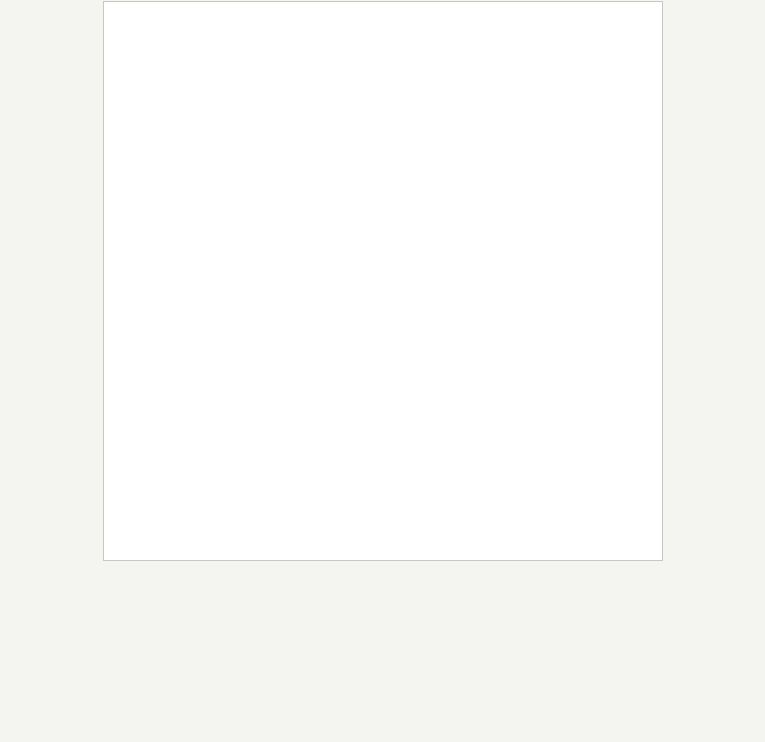
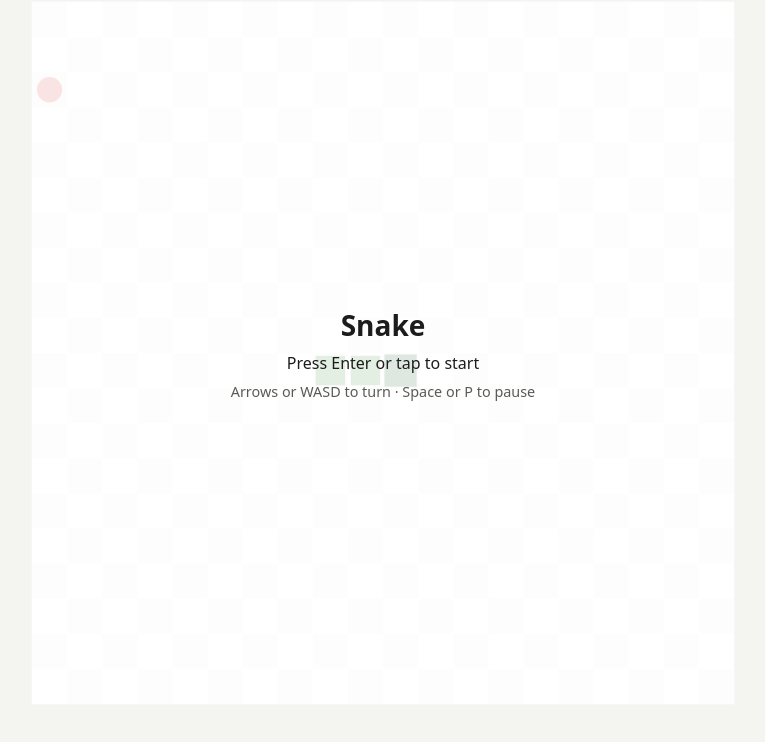
Before and after one commit to v8integra/Snake-with-Power-Ups, a website built with Vite: page index.html in a window 1280 px wide. Shown: the part 54-796 px from the top of the page, without its empty margins (257-1022 px from the left). Built offline with nearby package versions, Linux system fonts and the light colour scheme.

Commit message:
Slice 3: Playable game
Co-Authored-By: Claude Opus 5.5 <noreply@anthropic.com>

```diff
--- a/index.html
+++ b/index.html
@@ -9,7 +9,10 @@
   <body>
     <main class="app">
       <h1>Snake With Power-Ups</h1>
-      <canvas id="board" aria-label="Snake game board"></canvas>
+      <div class="board-wrap">
+        <canvas id="board" aria-label="Snake game board"></canvas>
+        <div id="overlay" class="overlay" hidden></div>
+      </div>
     </main>
     <script type="module" src="/src/main.ts"></script>
   </body>
--- a/src/game/index.ts
+++ b/src/game/index.ts
@@ -3,4 +3,5 @@ export { createRng } from './rng'
 export { GRID_SIZE } from './grid'
 export { createInitialState } from './state'
 export { queueTurn } from './turns'
+export { startGame, togglePause } from './status'
 export { step, FOOD_POINTS } from './step'
--- /dev/null
+++ b/src/game/status.ts
@@ -0,0 +1,13 @@
+import type { GameState } from './types'
+
+/** Ready → playing. Any other status is left alone. */
+export function startGame(state: GameState): GameState {
+  return state.status === 'ready' ? { ...state, status: 'playing' } : state
+}
+
+/** Playing ↔ paused. Any other status is left alone. Nothing else changes, so no timer moves. */
+export function togglePause(state: GameState): GameState {
+  if (state.status === 'playing') return { ...state, status: 'paused' }
+  if (state.status === 'paused') return { ...state, status: 'playing' }
+  return state
+}
--- /dev/null
+++ b/src/input.ts
@@ -0,0 +1,46 @@
+import type { Direction } from './game'
+
+export type KeyboardHandlers = {
+  turn: (dir: Direction) => void
+  pause: () => void
+  enter: () => void
+}
+
+const TURN_KEYS: Record<string, Direction> = {
+  ArrowUp: 'up',
+  ArrowDown: 'down',
+  ArrowLeft: 'left',
+  ArrowRight: 'right',
+  w: 'up',
+  s: 'down',
+  a: 'left',
+  d: 'right',
+}
+
+/** Listens for game keys on the window. Returns a function that stops listening. */
+export function attachKeyboard(handlers: KeyboardHandlers): () => void {
+  const onKeyDown = (e: KeyboardEvent) => {
+    if (e.ctrlKey || e.metaKey || e.altKey) return
+    // A focused button handles its own Enter/Space as a click; don't do it twice.
+    const onButton = e.target instanceof HTMLButtonElement
+    const key = e.key.length === 1 ? e.key.toLowerCase() : e.key
+
+    const dir = TURN_KEYS[key]
+    if (dir) {
+      e.preventDefault() // stop arrow keys scrolling the page
+      handlers.turn(dir)
+      return
+    }
+    if ((key === ' ' || key === 'p') && !(onButton && key === ' ')) {
+      e.preventDefault()
+      if (!e.repeat) handlers.pause()
+      return
+    }
+    if (key === 'Enter' && !onButton) {
+      e.preventDefault()
+      if (!e.repeat) handlers.enter()
+    }
+  }
+  window.addEventListener('keydown', onKeyDown)
+  return () => window.removeEventListener('keydown', onKeyDown)
+}
--- /dev/null
+++ b/src/loop.ts
@@ -0,0 +1,15 @@
+/**
+ * Fixed-timestep clock. Frames can arrive at any rate (60 Hz, 144 Hz, uneven);
+ * this turns elapsed time into a whole number of game ticks and carries the leftover.
+ */
+
+/** A long gap (a hitch, or a tab coming back) counts as at most this much time, so the snake never jumps. */
+export const MAX_FRAME_MS = 250
+
+export type ClockResult = { ticks: number; accMs: number }
+
+export function consumeTime(accMs: number, elapsedMs: number, tickMs: number): ClockResult {
+  const acc = accMs + Math.min(Math.max(elapsedMs, 0), MAX_FRAME_MS)
+  const ticks = Math.floor(acc / tickMs)
+  return { ticks, accMs: acc - ticks * tickMs }
+}
--- a/src/main.ts
+++ b/src/main.ts
@@ -1,13 +1,81 @@
 import './style.css'
+import {
+  createInitialState,
+  createRng,
+  queueTurn,
+  startGame,
+  step,
+  togglePause,
+  type GameState,
+} from './game'
+import { attachKeyboard } from './input'
+import { consumeTime } from './loop'
+import { createOverlay } from './overlay'
+import { drawGame, fitCanvas, readPalette } from './render'
 
-const canvas = document.querySelector<HTMLCanvasElement>('#board')
-if (!canvas) throw new Error('Missing #board canvas')
+/** Moves per second. Fixed for now; the speed-up arrives in slice 4. */
+const MOVES_PER_SECOND = 7
 
-// Slice 1: an empty board. Drawing and the game loop arrive in slice 3.
-const ctx = canvas.getContext('2d')
-if (!ctx) throw new Error('2D canvas not supported')
+function must<T>(value: T | null, what: string): T {
+  if (value === null) throw new Error(`Missing ${what}`)
+  return value
+}
 
-canvas.width = 600
-canvas.height = 600
-ctx.fillStyle = '#ffffff'
-ctx.fillRect(0, 0, canvas.width, canvas.height)
+const canvas = must(document.querySelector<HTMLCanvasElement>('#board'), '#board')
+const overlayEl = must(document.querySelector<HTMLElement>('#overlay'), '#overlay')
+const ctx = must(canvas.getContext('2d'), '2D canvas support')
+const palette = readPalette(canvas)
+
+// The seed is the only wall-clock value, and it's used once, outside the game logic.
+const rng = createRng(Date.now())
+let state: GameState = createInitialState(rng)
+let accMs = 0
+let lastFrame = performance.now()
+
+const updateOverlay = createOverlay(overlayEl, {
+  start: () => setState(startGame(state)),
+  resume: () => setState(togglePause(state)),
+  playAgain: newGame,
+})
+
+function setState(next: GameState): void {
+  if (next.status !== state.status) accMs = 0 // a fresh start or resume never "catches up"
+  state = next
+  updateOverlay(state)
+}
+
+/** A fresh game that starts straight away. */
+function newGame(): void {
+  setState(startGame(createInitialState(rng)))
+}
+
+attachKeyboard({
+  turn: (dir) => {
+    if (state.status === 'playing') setState(queueTurn(state, dir))
+  },
+  pause: () => setState(togglePause(state)),
+  enter: () => {
+    if (state.status === 'ready') setState(startGame(state))
+    else if (state.status !== 'playing') newGame()
+  },
+})
+
+function frame(now: number): void {
+  const elapsed = now - lastFrame
+  lastFrame = now
+
+  if (state.status === 'playing') {
+    const clock = consumeTime(accMs, elapsed, 1000 / MOVES_PER_SECOND)
+    let next = state
+    for (let i = 0; i < clock.ticks && next.status === 'playing'; i++) next = step(next, rng)
+    setState(next)
+    accMs = clock.accMs
+  }
+
+  fitCanvas(canvas)
+  drawGame(ctx, state, palette)
+  requestAnimationFrame(frame)
+}
+
+updateOverlay(state)
+requestAnimationFrame(frame)
--- /dev/null
+++ b/src/overlay.ts
@@ -0,0 +1,70 @@
+import type { GameState, GameStatus } from './game'
+
+export type OverlayHandlers = {
+  start: () => void
+  resume: () => void
+  playAgain: () => void
+}
+
+/**
+ * The message laid over the board for Ready, Paused, Game over and Win.
+ * Rebuilds only when the status changes, not every frame.
+ */
+export function createOverlay(el: HTMLElement, handlers: OverlayHandlers) {
+  let shown: GameStatus | null = null
+
+  // Tapping the Ready or Paused overlay starts or resumes the game.
+  el.addEventListener('click', (e) => {
+    if (e.target instanceof HTMLButtonElement) return
+    if (shown === 'ready') handlers.start()
+    else if (shown === 'paused') handlers.resume()
+  })
+
+  return function update(state: GameState): void {
+    if (state.status === shown) return
+    shown = state.status
+    el.replaceChildren()
+    el.dataset.status = state.status
+
+    if (state.status === 'playing') {
+      el.hidden = true
+      return
+    }
+    el.hidden = false
+
+    if (state.status === 'ready') {
+      el.append(
+        heading('Snake'),
+        para('Press Enter or tap to start'),
+        para('Arrows or WASD to turn · Space or P to pause', 'hint'),
+      )
+    } else if (state.status === 'paused') {
+      el.append(heading('Paused'), para('Press Space or P, or tap, to resume'))
+    } else {
+      const button = document.createElement('button')
+      button.type = 'button'
+      button.textContent = 'Play again'
+      button.addEventListener('click', handlers.playAgain)
+      el.append(
+        heading(state.status === 'won' ? 'You win!' : 'Game over'),
+        para(`Score: ${state.score}`, 'final-score'),
+        button,
+        para('or press Enter', 'hint'),
+      )
+      button.focus()
+    }
+  }
+}
+
+function heading(text: string): HTMLElement {
+  const h = document.createElement('h2')
+  h.textContent = text
+  return h
+}
+
+function para(text: string, className?: string): HTMLElement {
+  const p = document.createElement('p')
+  p.textContent = text
+  if (className) p.className = className
+  return p
+}
--- /dev/null
+++ b/src/render.ts
@@ -0,0 +1,74 @@
+import { GRID_SIZE, type GameState, type Point } from './game'
+
+export type Palette = {
+  board: string
+  boardAlt: string
+  snake: string
+  snakeHead: string
+  food: string
+  wall: string
+}
+
+/** Colors come from CSS variables on the canvas, so themes live in CSS. */
+export function readPalette(el: Element): Palette {
+  const css = getComputedStyle(el)
+  const v = (name: string) => css.getPropertyValue(name).trim()
+  return {
+    board: v('--board'),
+    boardAlt: v('--board-alt'),
+    snake: v('--snake'),
+    snakeHead: v('--snake-head'),
+    food: v('--food'),
+    wall: v('--wall'),
+  }
+}
+
+/** Matches the canvas's pixel size to its on-screen size times the device pixel ratio, so it stays sharp. */
+export function fitCanvas(canvas: HTMLCanvasElement): void {
+  const dpr = window.devicePixelRatio || 1
+  const size = Math.max(1, Math.round(canvas.clientWidth * dpr))
+  if (canvas.width !== size || canvas.height !== size) {
+    canvas.width = size
+    canvas.height = size
+  }
+}
+
+export function drawGame(ctx: CanvasRenderingContext2D, state: GameState, palette: Palette): void {
+  const size = ctx.canvas.width
+  const cell = size / GRID_SIZE
+
+  // Board with a faint checkerboard so cells are easy to read.
+  ctx.fillStyle = palette.board
+  ctx.fillRect(0, 0, size, size)
+  ctx.fillStyle = palette.boardAlt
+  for (let y = 0; y < GRID_SIZE; y++) {
+    for (let x = (y % 2); x < GRID_SIZE; x += 2) {
+      ctx.fillRect(x * cell, y * cell, cell, cell)
+    }
+  }
+
+  ctx.fillStyle = palette.wall
+  for (const w of state.walls) fillCell(ctx, w, cell, 0)
+
+  // Food: a circle.
+  ctx.fillStyle = palette.food
+  ctx.beginPath()
+  ctx.arc((state.food.x + 0.5) * cell, (state.food.y + 0.5) * cell, cell * 0.36, 0, Math.PI * 2)
+  ctx.fill()
+
+  // Snake: body first, then the head on top in a darker shade.
+  ctx.fillStyle = palette.snake
+  for (let i = state.snake.length - 1; i >= 1; i--) {
+    const p = state.snake[i]
+    if (p) fillCell(ctx, p, cell, cell * 0.08)
+  }
+  const head = state.snake[0]
+  if (head) {
+    ctx.fillStyle = palette.snakeHead
+    fillCell(ctx, head, cell, cell * 0.04)
+  }
+}
+
+function fillCell(ctx: CanvasRenderingContext2D, p: Point, cell: number, inset: number): void {
+  ctx.fillRect(p.x * cell + inset, p.y * cell + inset, cell - inset * 2, cell - inset * 2)
+}
--- a/src/style.css
+++ b/src/style.css
@@ -4,11 +4,30 @@
   box-sizing: border-box;
 }
 
+:root {
+  --page: #f4f4f0;
+  --text: #1c1c1c;
+  --muted: #5a5a55;
+  --edge: #c8c8c0;
+
+  /* Board colors, read by the canvas renderer. */
+  --board: #ffffff;
+  --board-alt: #f3f5ef;
+  --snake: #3f9142;
+  --snake-head: #1f5e23;
+  --food: #d43f3a;
+  --wall: #5b5b66;
+
+  --overlay-bg: rgb(255 255 255 / 0.86);
+  --accent: #1f5e23;
+  --accent-text: #ffffff;
+}
+
 body {
   margin: 0;
   font-family: system-ui, sans-serif;
-  background: #f4f4f0;
-  color: #1c1c1c;
+  background: var(--page);
+  color: var(--text);
 }
 
 .app {
@@ -24,10 +43,75 @@ h1 {
   font-size: 1.25rem;
 }
 
+/* The board is as large as fits the screen, and always square. */
+.board-wrap {
+  position: relative;
+  width: min(100vw - 32px, 100vh - 96px);
+  aspect-ratio: 1;
+}
+
 #board {
   display: block;
-  width: min(90vw, 70vh, 600px);
-  aspect-ratio: 1;
-  background: #ffffff;
-  border: 1px solid #c8c8c0;
+  width: 100%;
+  height: 100%;
+  border: 1px solid var(--edge);
+  touch-action: none;
 }
+
+.overlay {
+  position: absolute;
+  inset: 0;
+  display: flex;
+  flex-direction: column;
+  align-items: center;
+  justify-content: center;
+  gap: 8px;
+  padding: 16px;
+  text-align: center;
+  background: var(--overlay-bg);
+}
+
+.overlay[hidden] {
+  display: none;
+}
+
+.overlay[data-status='ready'],
+.overlay[data-status='paused'] {
+  cursor: pointer;
+}
+
+.overlay h2 {
+  margin: 0;
+  font-size: 1.75rem;
+}
+
+.overlay p {
+  margin: 0;
+}
+
+.overlay .final-score {
+  font-size: 1.25rem;
+  font-weight: 600;
+}
+
+.overlay .hint {
+  color: var(--muted);
+  font-size: 0.9rem;
+}
+
+.overlay button {
+  margin-top: 8px;
+  padding: 10px 20px;
+  font: inherit;
+  font-weight: 600;
+  color: var(--accent-text);
+  background: var(--accent);
+  border: none;
+  border-radius: 8px;
+  cursor: pointer;
+}
+
+.overlay button:focus-visible {
+  outline: 3px solid var(--text);
+  outline-offset: 3px;
+}
```
Also changed, not shown: build-log.md (+17 -0 lines), src/game/status.test.ts (added, +37 -0 lines), src/loop.test.ts (added, +42 -0 lines).
